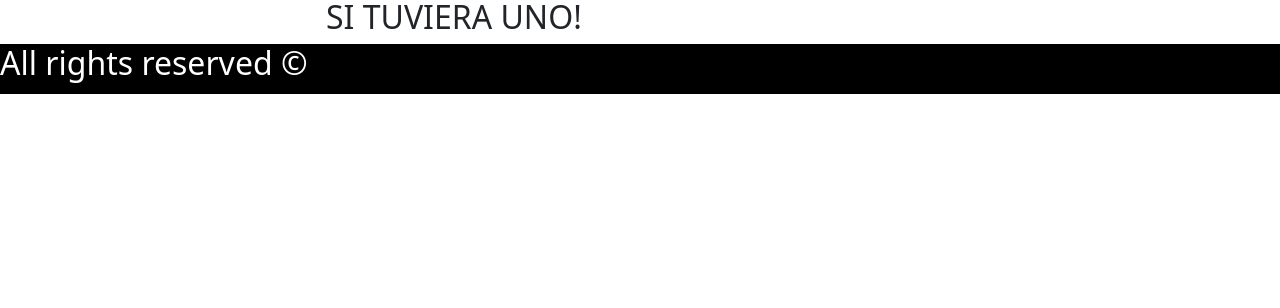
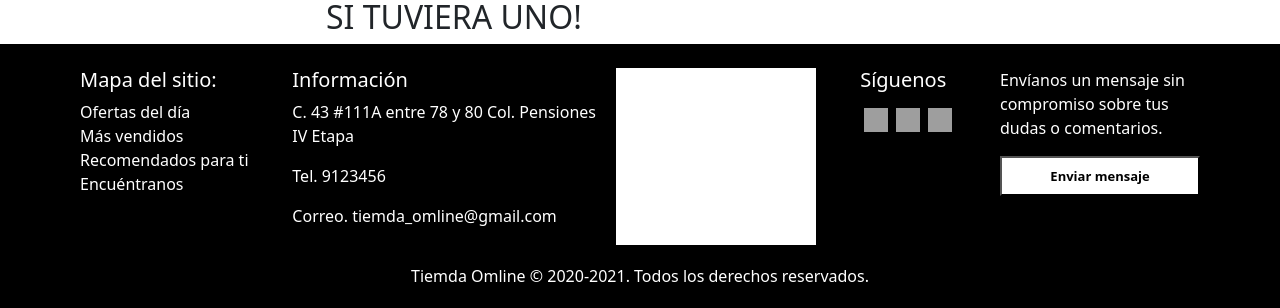
Before and after one commit to EduardoK-O/OnlineStore, an Angular app: page / in a window 1280 px wide. Shown: the part 644-952 px from the top of the page. Before the commit the page ends 804 px from the top, so only its background shows below. Built offline with nearby package versions, Linux system fonts and the light colour scheme; grey boxes are pictures that could not be loaded.

Commit message:
Footer + css
rework del footer con css

```diff
--- a/src/app/public/master-page/footer/footer.component.css
+++ b/src/app/public/master-page/footer/footer.component.css
@@ -1,12 +1,71 @@
 .footer {
   width: 100%;
-  height: 50px;
+  height: 270px;
   background-color: black;
   display: flex;
-  vertical-align: middle;
+  flex-direction: column;
+  color: white;
+  padding: 24px 80px;
 }
 
-.footer h2 {
+.footer-content {
+  width: 100%;
+  display: flex;
+  flex-direction: row;
+  vertical-align: middle;
+  justify-content: space-between;
+}
+
+.site-map ul {
+  list-style: none;
+  padding: 0;
+  margin: 0;
+}
+
+.site-map a{
+  text-decoration: none;
   color: white;
+}
 
+.information {
+  display: flex;
+  flex-direction: row;
+  width: 524px;
 }
+
+.information-content p {
+  width: 308px;
+  margin-right: 16px;
+}
+
+.interactive-map {
+  width: 200px;
+  height: 177px;
+  background-color: white;
+}
+
+.follow-us img {
+  width: 24px;
+  height: 24px;
+  margin: 8px 4px;
+}
+
+.contact-us p{
+  width: 200px;
+}
+.button {
+  width: 200px;
+  height: 40px;
+  background-color: white;
+  font-size: small;
+  font-weight: 700;
+}
+
+.rights {
+  display: flex;
+  height: 100%;
+  font-size: 16px;
+  justify-content: center;
+  align-items: center;
+  margin-top: 16px;
+}
--- a/src/app/public/master-page/footer/footer.component.html
+++ b/src/app/public/master-page/footer/footer.component.html
@@ -1,3 +1,35 @@
 <div class="footer">
-  <h2>All rights reserved &copy;</h2>
+  <div class="footer-content">
+    <div class="site-map">
+      <h5>Mapa del sitio:</h5>
+      <ul>
+        <li><a href="#">Ofertas del día</a></li>
+        <li><a href="#">Más vendidos</a></li>
+        <li><a href="#">Recomendados para ti</a></li>
+        <li><a href="#">Encuéntranos</a></li>
+      </ul>
+    </div>
+    <div class="information">
+      <div class="information-content">
+        <h5>Información</h5>
+        <p>C. 43 #111A entre 78 y 80 Col. Pensiones IV Etapa</p>
+        <p>Tel. 9123456</p>
+        <p>Correo. tiemda_omline@gmail.com</p>
+      </div>
+      <div class="interactive-map"></div>
+    </div>
+    <div class="follow-us">
+      <h5>Síguenos</h5>
+      <a href="https://imgbb.com/"><img src="https://i.ibb.co/KmprWZZ/clipart3654942.png" alt="clipart3654942" border="0"></a>
+      <a href="https://imgbb.com/"><img src="https://i.ibb.co/ZKwSbH7/clipart65693.png" alt="clipart65693" border="0"></a>
+      <a href="https://ibb.co/JyBvrDS"><img src="https://i.ibb.co/pR0f4Yk/clipart1538405.png" alt="clipart1538405" border="0"></a>
+    </div>
+    <div class="contact-us">
+      <p>Envíanos un mensaje sin compromiso sobre tus dudas o comentarios.</p>
+      <button class="button">Enviar mensaje</button>
+    </div>
+  </div>
+  <div class="rights">
+    Tiemda Omline &copy; 2020-2021. Todos los derechos reservados.
+  </div>
 </div>
```
